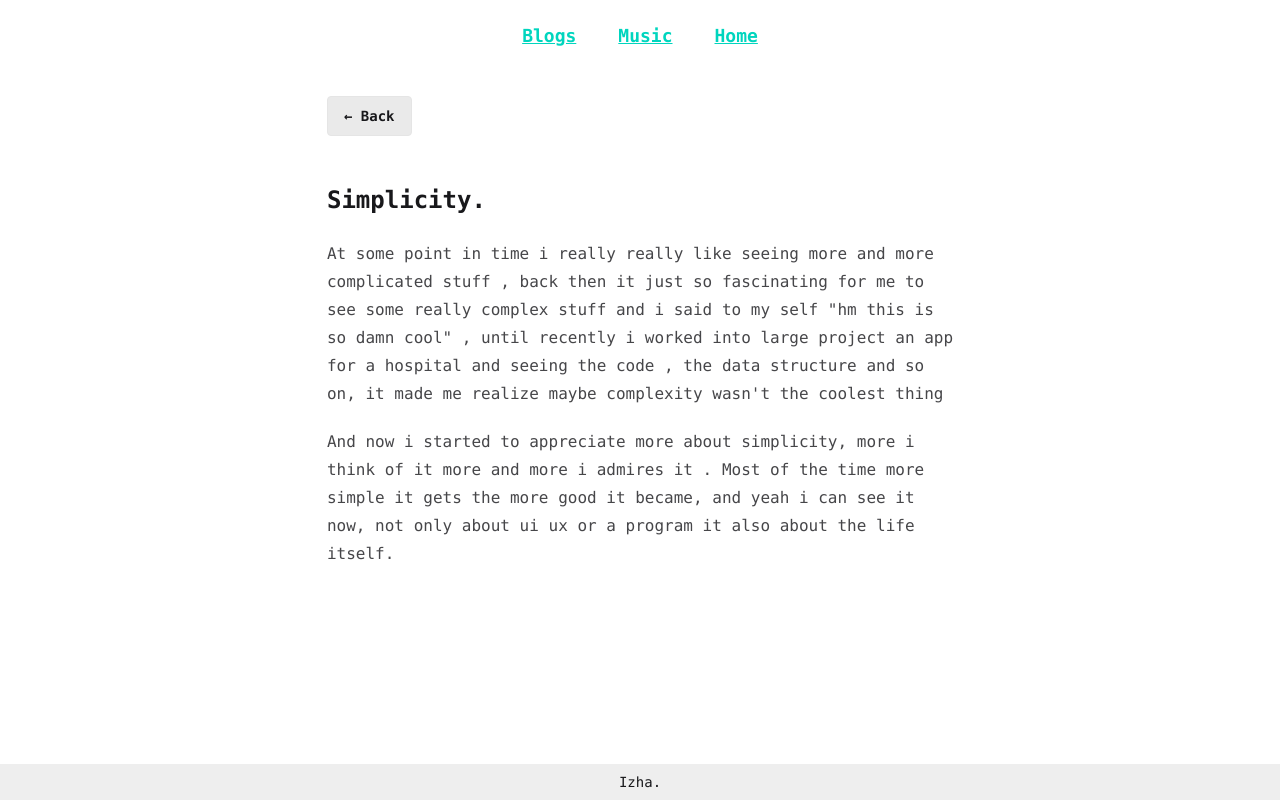
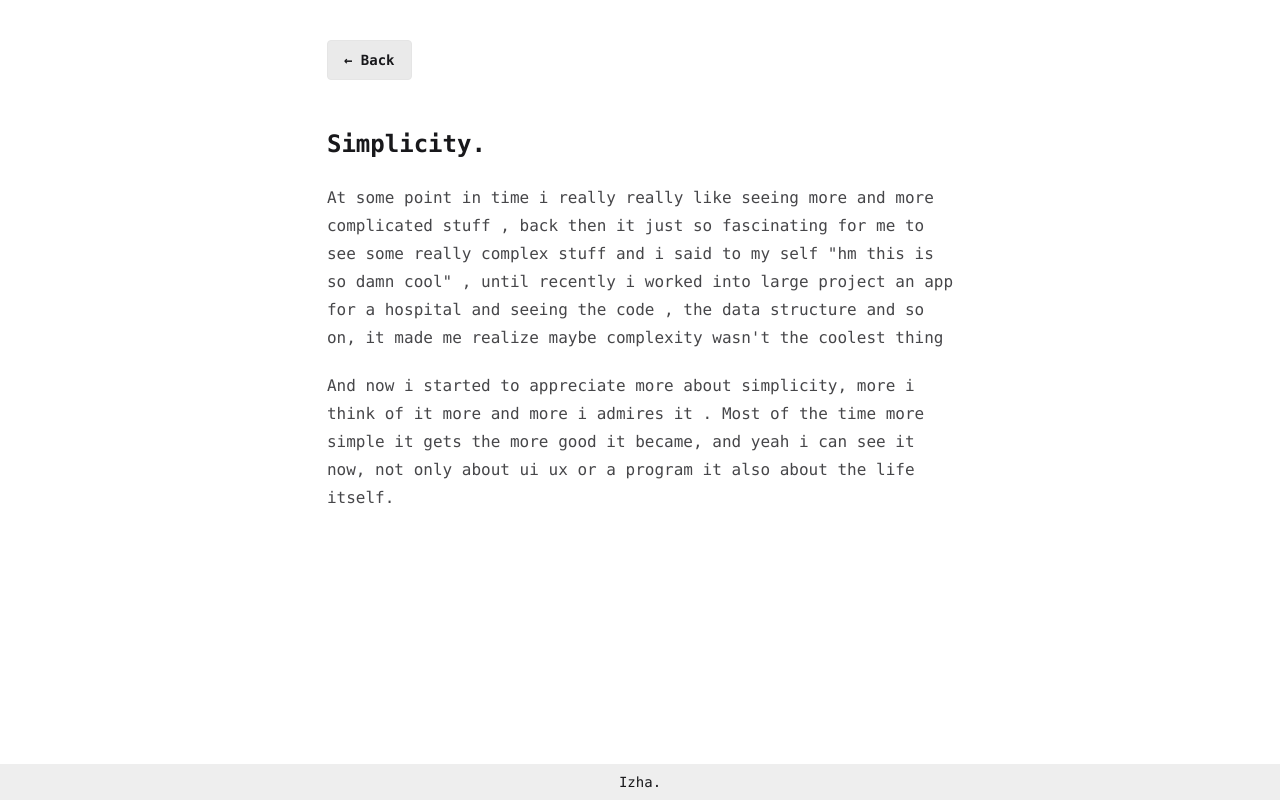
Before and after one commit to justizha/justizha-, a React (Vite) app: page /blog/simplicity in a window 1280 px wide. Built offline with nearby package versions, Linux system fonts and the light colour scheme.

Commit message:
feat : remove nav

```diff
--- a/src/pages/blogs/Simplicity.tsx
+++ b/src/pages/blogs/Simplicity.tsx
@@ -1,13 +1,11 @@
 import { marked } from 'marked'
 import ContentMarkDown from './markdown/Simplicity.md?raw'
-import Nav from '../../components/Navigation'
 import { Link } from 'react-router'
 
 export default function Simplicity() {
 
  return (
   <>
-   <Nav />
    <main className='hero font-mono'>
     <div className='sm:px-2 px-8 pt-10'>
      <Link to={'/blog'} className='btn btn-soft'>← Back</Link>
```
